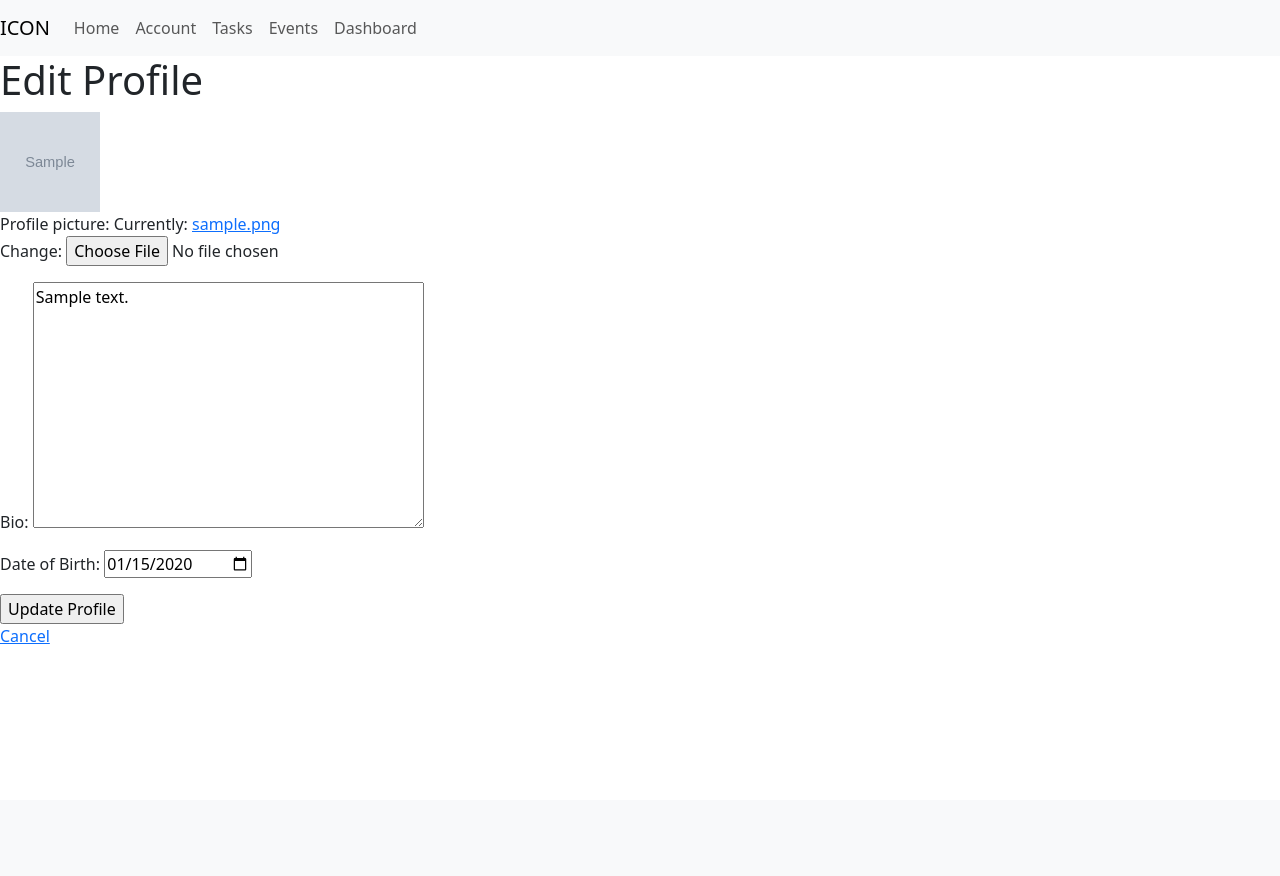
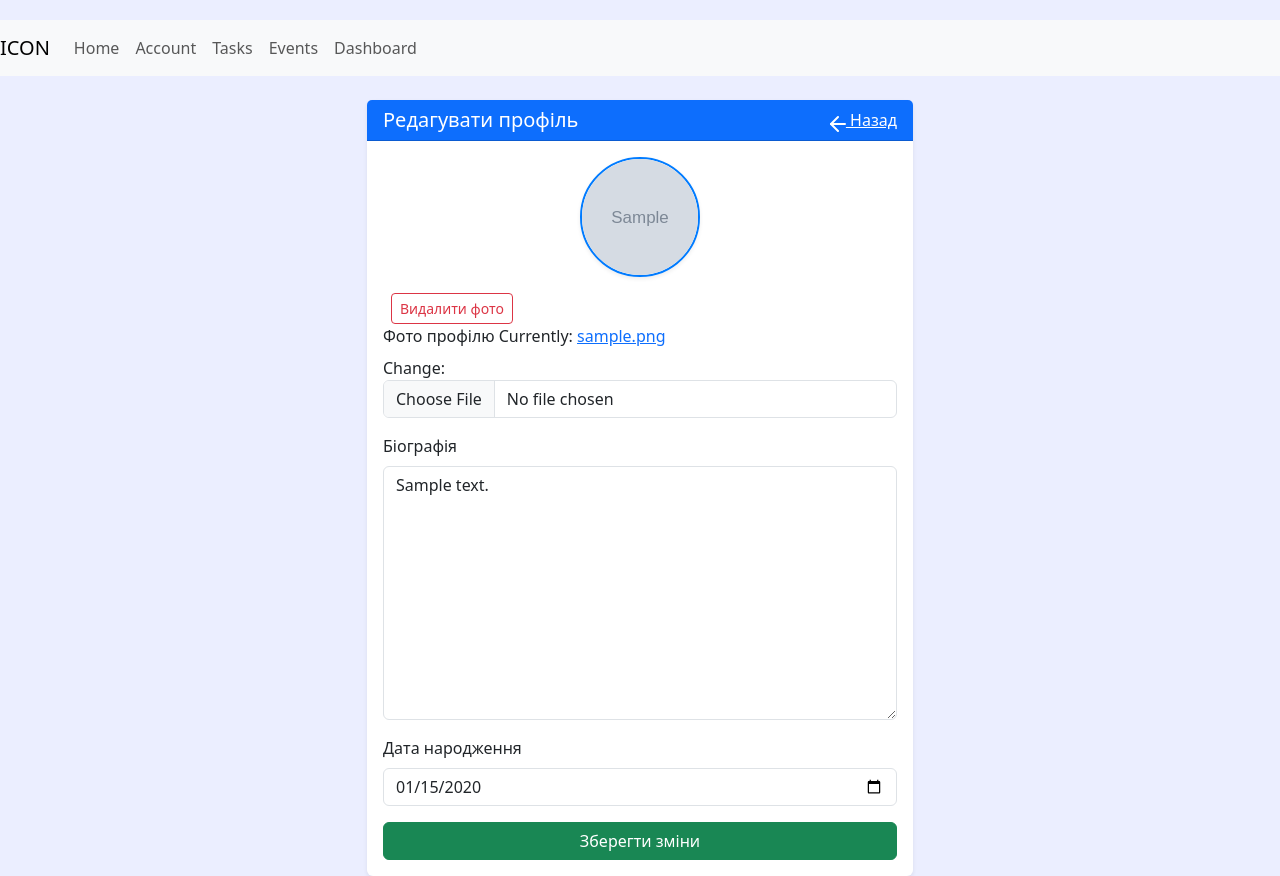
Before and after one commit to Mykhailo-Tr/IT-Turik, a Django app: page /profile/edit/ in a window 1280 px wide. Before the commit the page ends 644 px from the top, so only its background shows below. Run offline with Django 5.2, Linux system fonts and the light colour scheme; a user stored in the database is signed in; tables that the repository leaves empty hold one stand-in row (values such as "Sample post"); grey boxes marked "Sample" are stand-in pictures; some libraries are stand-ins or nearby versions.

Commit message:
feat: Implement profile picture management and enhance profile editing functionality

```diff
--- a/school_system/accounts/models.py
+++ b/school_system/accounts/models.py
@@ -1,4 +1,5 @@
 from django.contrib.auth.models import AbstractUser
+from django.core.files.storage import default_storage
 from django.db import models
 from .managers import CustomUserManager
 
@@ -71,3 +72,16 @@ class UserProfile(models.Model):
 
     def __str__(self):
         return self.user.email
+
+
+    def save(self, *args, **kwargs):
+        try:
+            this = UserProfile.objects.get(pk=self.pk)
+            if this.profile_picture != self.profile_picture and this.profile_picture.name != 'profile_pictures/default.png':
+                # Видалити попереднє зображення
+                if default_storage.exists(this.profile_picture.path):
+                    default_storage.delete(this.profile_picture.path)
+        except UserProfile.DoesNotExist:
+            pass  # новий запис — нічого не видаляємо
+
+        super().save(*args, **kwargs)
--- a/school_system/accounts/urls.py
+++ b/school_system/accounts/urls.py
@@ -18,6 +18,8 @@ urlpatterns = [
     path('account/delete/', views.delete_account_view, name='delete_account'),
     path('profile/', views.profile_view, name='profile'),
     path('profile/edit/', views.edit_profile_view, name='edit_profile'),
+    path('profile/delete-photo/', views.delete_profile_photo_view, name='dashboard_delete_profile_photo'),
+
 ]
 
 if settings.DEBUG:
--- a/school_system/accounts/views.py
+++ b/school_system/accounts/views.py
@@ -4,12 +4,13 @@ from django.contrib import messages
 from django.contrib.auth.decorators import login_required
 from django.views.generic import CreateView, UpdateView
 from django.contrib.auth.views import LoginView
-from .models import User
+from django.urls import reverse_lazy
+from django.shortcuts import get_object_or_404
+from .models import User, UserProfile
 from .forms import StudentSignUpForm, TeacherSignUpForm, ParentSignUpForm, UserUpdateForm, UserProfileUpdateForm
 from .forms import LoginForm
-from django.urls import reverse_lazy
 from school_system.decorators import teacher_required, student_required
-
+import os
 
 
 def main_page(request):
@@ -140,19 +141,69 @@ def edit_account_view(request):
     return render(request, 'accounts/edit_account_form.html', context)
 
 
-@login_required(login_url='login')
-def edit_profile_view(request):
+# @login_required(login_url='login')
+# def edit_profile_view(request):
+#     if request.method == 'POST':
+#         form = UserProfileUpdateForm(request.POST, request.FILES, instance=request.user.profile)
+#         if form.is_valid():
+#             form.save()
+#             messages.success(request, 'Your profile has been updated.')
+#             return redirect('account')
+#     else:
+#         form = UserProfileUpdateForm(instance=request.user.profile)
+
+#     context = {
+#         'page': 'edit_profile',
+#         'form': form,
+#     }
+#     return render(request, 'accounts/edit_profile_form.html', context)
+
+
+@login_required
+def edit_profile_view(request, user_id=None):
+    if user_id:
+        if not (request.user.role == 'admin' or request.user.role == 'teacher'):
+            return redirect('dashboard_accounts')
+        target_user = get_object_or_404(User, id=user_id)
+    else:
+        target_user = request.user
+
+    profile = get_object_or_404(UserProfile, user=target_user)
+    old_photo = profile.profile_picture.path if profile.profile_picture.name != 'profile_pictures/default.png' else None
+
     if request.method == 'POST':
-        form = UserProfileUpdateForm(request.POST, request.FILES, instance=request.user.profile)
+        form = UserProfileUpdateForm(request.POST, request.FILES, instance=profile)
+
         if form.is_valid():
+            if 'profile_picture' in request.FILES and old_photo and os.path.exists(old_photo):
+                os.remove(old_photo)
+
             form.save()
-            messages.success(request, 'Your profile has been updated.')
-            return redirect('account')
+            return redirect('profile')
     else:
-        form = UserProfileUpdateForm(instance=request.user.profile)
+        form = UserProfileUpdateForm(instance=profile)
 
-    context = {
-        'page': 'edit_profile',
+    return render(request, 'accounts/edit_profile_form.html', {
         'form': form,
-    }
-    return render(request, 'accounts/edit_profile_form.html', context)
+        'profile': profile,
+        'user': target_user
+    })
+
+@login_required
+def delete_profile_photo_view(request, user_id=None):
+    if user_id:
+        if not (request.user.role == 'admin' or request.user.role == 'teacher'):
+            return redirect('dashboard_accounts')
+        target_user = get_object_or_404(User, id=user_id)
+    else:
+        target_user = request.user
+
+    profile = get_object_or_404(UserProfile, user=target_user)
+
+    if profile.profile_picture.name != 'profile_pictures/default.png':
+        if os.path.exists(profile.profile_picture.path):
+            os.remove(profile.profile_picture.path)
+        profile.profile_picture = 'profile_pictures/default.png'
+        profile.save()
+
+    return redirect('profile')
--- a/school_system/dashboard/urls.py
+++ b/school_system/dashboard/urls.py
@@ -1,12 +1,14 @@
 from django.urls import path
 from . import views
+from accounts.views import edit_profile_view, delete_profile_photo_view
 
 urlpatterns = [
     path('', views.dashboard_view, name='dashboard'),
     path('accounts/', views.accounts_view, name='dashboard_accounts'),
     path('accounts/create/<str:role>/', views.create_account_view, name='dashboard_create_account'),
     path('accounts/<int:user_id>/edit/', views.edit_account_view, name='dashboard_edit_account'),
-    path('accounts/<int:user_id>/profile/edit/', views.edit_profile_view, name='dashboard_edit_profile'),
+    path('accounts/<int:user_id>/profile/edit/', edit_profile_view, name='dashboard_edit_profile'),
+    path('accounts/<int:user_id>/profile/delete-photo/', delete_profile_photo_view, name='dashboard_delete_profile_photo'),
     path('accounts/<int:user_id>/delete/', views.delete_account_view, name='dashboard_delete_account'),
 
     path('profile/<int:user_id>/', views.profile_view, name='dashboard_profile'),
--- a/school_system/school_system/settings.py
+++ b/school_system/school_system/settings.py
@@ -39,6 +39,8 @@ INSTALLED_APPS = [
     'django.contrib.sessions',
     'django.contrib.messages',
     'django.contrib.staticfiles',
+
+    "widget_tweaks",
 
     'accounts',
     'dashboard',
--- a/school_system/templates/accounts/edit_profile_form.html
+++ b/school_system/templates/accounts/edit_profile_form.html
@@ -1,18 +1,84 @@
 {% extends "base.html" %}
+{% load static %}
+{% load widget_tweaks %}
+
 {% block title %}Edit Profile{% endblock %}
+
+{% block extra_css %}
+<link rel="stylesheet" href="{% static 'css/dashboard/profile.css' %}">
+<style>
+    .img-preview {
+        width: 120px;
+        height: 120px;
+        object-fit: cover;
+        border-radius: 50%;
+        border: 2px solid #007bff;
+    }
+</style>
+{% endblock %}
+
 {% block content %}
-<h1>Edit Profile</h1>
-<div>
-    <form action="" method="post" enctype="multipart/form-data">
-        {% if user.profile.profile_picture %}
-            <img src="{{ user.profile.profile_picture.url }}" alt="Profile Picture" style="width: 100px; height: 100px;">
-        {% else %}
-            <p>No profile picture available.</p>
-        {% endif %}
-        {% csrf_token %}
-        {{ form.as_p }}
-        <input type="submit" value="Update Profile">
-    </form>
-    <a href="{% url 'home' %}">Cancel</a>
+<div class="container">
+    <div class="row justify-content-center">
+        <div class="col-md-8 col-lg-6">
+            <div class="card shadow-sm border-0 mt-4">
+                <div class="card-header bg-primary text-white d-flex justify-content-between align-items-center">
+                    <h5 class="mb-0">Редагувати профіль</h5>
+                    <a href="{% url 'dashboard_profile' user.id %}" class="text-white">
+                        <svg xmlns="http://www.w3.org/2000/svg" width="20" height="20" fill="none" stroke="currentColor" stroke-width="2" stroke-linecap="round" stroke-linejoin="round" class="feather feather-arrow-left">
+                            <line x1="19" y1="12" x2="5" y2="12"/>
+                            <polyline points="12 19 5 12 12 5"/>
+                        </svg>
+                        Назад
+                    </a>
+                </div>
+                <div class="card-body">
+
+                    <form method="post" enctype="multipart/form-data">
+                        {% csrf_token %}
+
+                        <div class="mb-3 text-center">
+                            <img id="preview"
+                                 src="{{ user.profile.profile_picture.url }}"
+                                 alt="Фото профілю"
+                                 class="img-preview shadow-sm">
+                        </div>
+                        <a href="{% url 'dashboard_delete_profile_photo' %}" class="btn btn-outline-danger btn-sm ms-2"
+                            onclick="return confirm('Ви впевнені, що хочете видалити фото?');">
+                                Видалити фото
+                        </a>
+                        <div class="mb-3">
+                            <label class="form-label">Фото профілю</label>
+                            {{ form.profile_picture|add_class:"form-control" }}
+                        </div>
+
+                        <div class="mb-3">
+                            <label class="form-label">Біографія</label>
+                            {{ form.bio|add_class:"form-control" }}
+                        </div>
+
+                        <div class="mb-3">
+                            <label class="form-label">Дата народження</label>
+                            {{ form.date_of_birth|add_class:"form-control"|attr:"type:date" }}
+                        </div>
+
+                        <button type="submit" class="btn btn-success w-100">Зберегти зміни</button>
+
+                    </form>
+
+                </div>
+            </div>
+        </div>
+    </div>
 </div>
-{% endblock%}
+
+<!-- JS для прев’ю зображення -->
+<script>
+document.getElementById("id_profile_picture").addEventListener("change", function (event) {
+    const [file] = event.target.files;
+    if (file) {
+        document.getElementById("preview").src = URL.createObjectURL(file);
+    }
+});
+</script>
+{% endblock %}
```
Also changed, not shown: school_system/templates/accounts/profile.html (+45 -11 lines).
